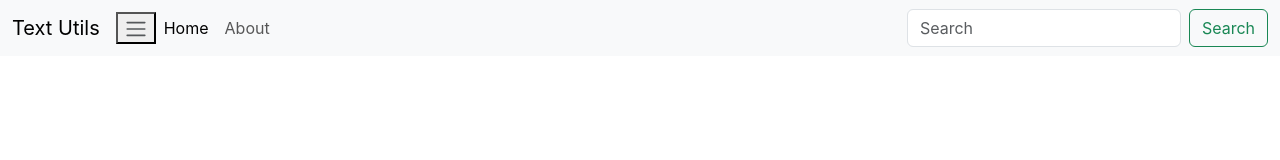
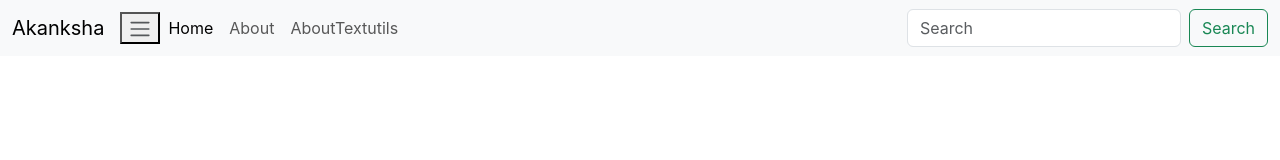
Before and after one commit to AkankshaGoyal/my-app, a React (Create React App) app: page / in a window 1280 px wide. Shown: the top 160 px of the page. Built offline with nearby package versions, Linux system fonts and the light colour scheme.

Commit message:
Understanding of props

```diff
--- a/src/App.js
+++ b/src/App.js
@@ -1,36 +1,11 @@
-import logo from './logo.svg';
 import './App.css';
+import Navbar from './Components/Navbar';
 
 function App() {
   return (
       <>
-
-    <nav className="navbar navbar-expand-lg bg-body-tertiary">
-  <div className="container-fluid">
-    <a className="navbar-brand" href="/">Text Utils</a>
-    <button classNameName="navbar-toggler" type="button" data-bs-toggle="collapse" data-bs-target="#navbarSupportedContent" aria-controls="navbarSupportedContent" aria-expanded="false" aria-label="Toggle navigation">
-      <span className="navbar-toggler-icon"></span>
-    </button>
-    <div className="collapse navbar-collapse" id="navbarSupportedContent">
-      <ul className="navbar-nav me-auto mb-2 mb-lg-0">
-        <li className="nav-item">
-          <a className="nav-link active" aria-current="page" href="/">Home</a>
-        </li>
-        <li className="nav-item">
-          <a className="nav-link" href="/">About</a>
-        </li>
-
-
-      </ul>
-      <form className="d-flex" role="search">
-        <input className="form-control me-2" type="search" placeholder="Search" aria-label="Search"/>
-        <button className="btn btn-outline-success" type="submit">Search</button>
-      </form>
-    </div>
-  </div>
-</nav>
+      <Navbar title = "Akanksha" aboutText="AboutTextutils"/>
       </>
-
 
   );
 }
--- /dev/null
+++ b/src/Components/Navbar.js
@@ -0,0 +1,33 @@
+import React from 'react'
+
+export default function Navbar(props) {
+  return (
+    <nav className="navbar navbar-expand-lg bg-body-tertiary">
+  <div className="container-fluid">
+    <a className="navbar-brand" href="/">{props.title}</a>
+    <button classNameName="navbar-toggler" type="button" data-bs-toggle="collapse" data-bs-target="#navbarSupportedContent" aria-controls="navbarSupportedContent" aria-expanded="false" aria-label="Toggle navigation">
+      <span className="navbar-toggler-icon"></span>
+    </button>
+    <div className="collapse navbar-collapse" id="navbarSupportedContent">
+      <ul className="navbar-nav me-auto mb-2 mb-lg-0">
+        <li className="nav-item">
+          <a className="nav-link active" aria-current="page" href="/">Home</a>
+        </li>
+        <li className="nav-item">
+          <a className="nav-link" href="/">About</a>
+        </li>
+         <li className="nav-item">
+          <a className="nav-link" href="/">{props.aboutText}</a>
+        </li>
+
+
+      </ul>
+      <form className="d-flex" role="search">
+        <input className="form-control me-2" type="search" placeholder="Search" aria-label="Search"/>
+        <button className="btn btn-outline-success" type="submit">Search</button>
+      </form>
+    </div>
+  </div>
+</nav>
+  )
+}
--- /dev/null
+++ b/src/module1.mjs
@@ -0,0 +1,5 @@
+import dza,{a,c,d} from "./module2.mjs";
+console.log(dza);
+console.log(a);
+console.log(c);
+console.log(d);
```
Also changed, not shown: src/module2.mjs (added, +9 -0 lines).
